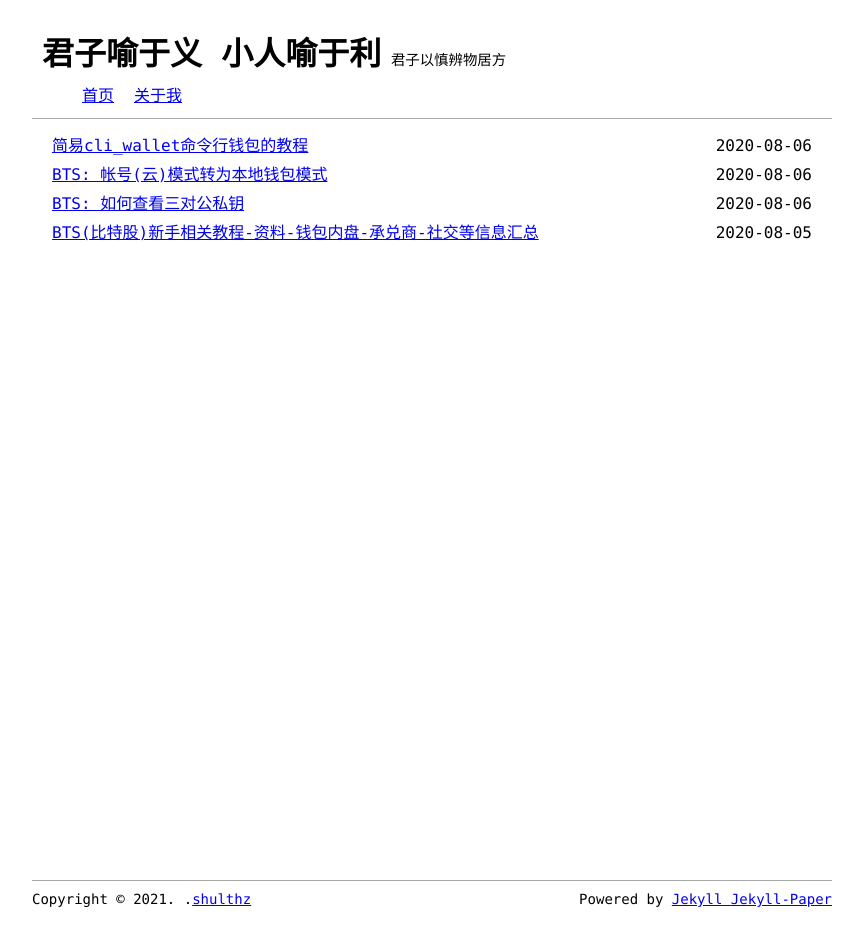
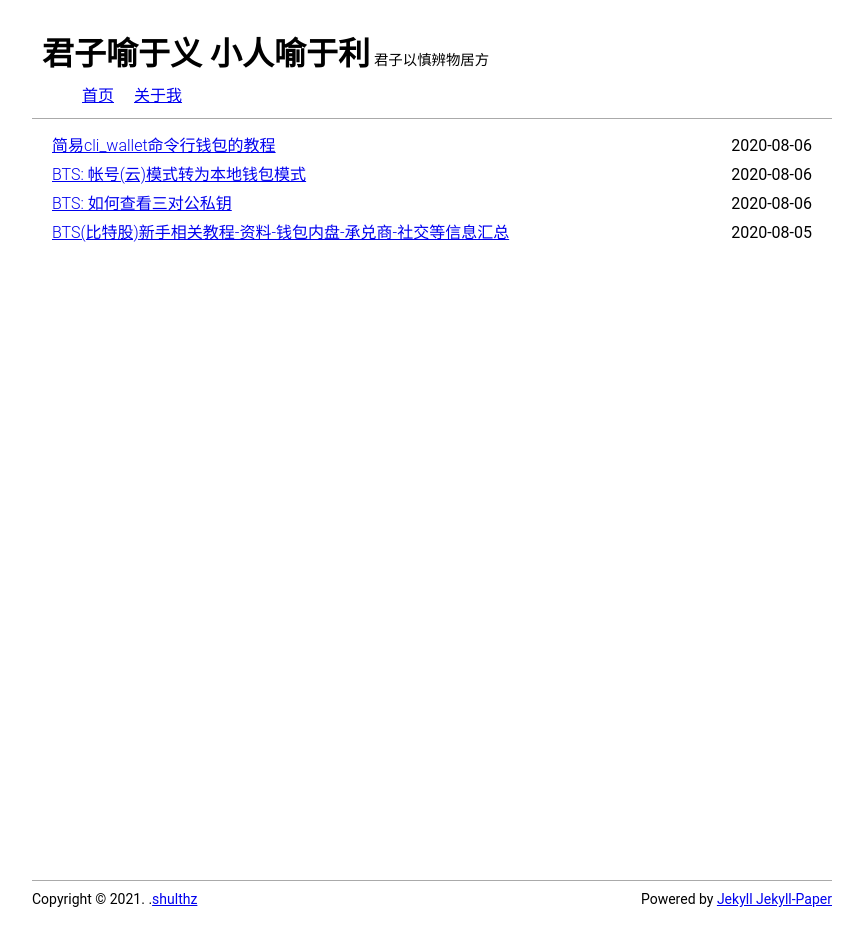
Before and after one commit to shulthz/shulthz.github.io, a Jekyll site: the page built from index.html, in a window 1280 px wide. Shown: the whole page, without its empty margins (208-1071 px from the left). Built offline with Jekyll 4.4.1, drawn with Linux system fonts in a browser that asks for light colours; the list of posts is cut into pages by our own code.

Commit message:
Update reset.scss

```diff
--- a/_sass/reset.scss
+++ b/_sass/reset.scss
@@ -3,7 +3,7 @@
 * {
   //margin: 0;
   //padding: 0;
-  font-family: Monaco,Menlo,"Microsoft YaHei Mono",Consolas,"Courier New",monospace,sans-serif;
+  font-family: Roboto,Monaco,Menlo,"Microsoft YaHei",Consolas,"Courier New",monospace,sans-serif;
 }
 
 //html, body {
```
